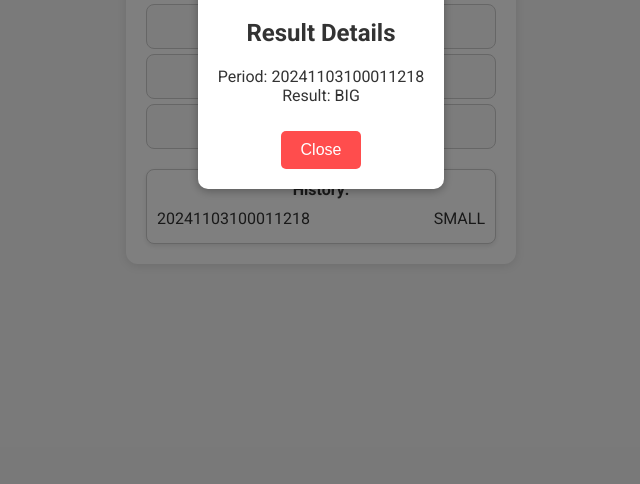
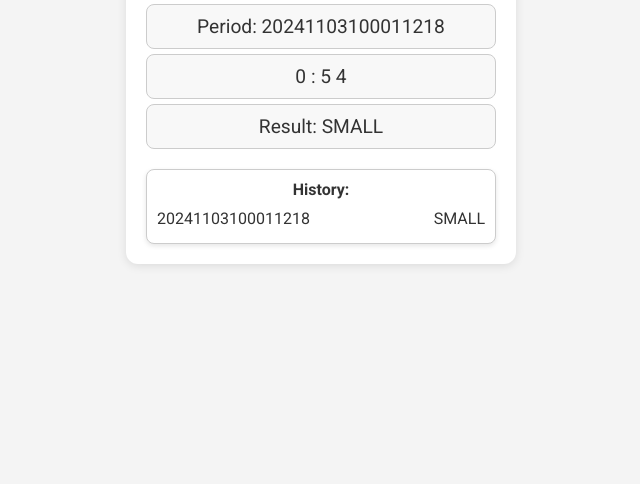
Before and after one commit to ivarmods2/ivar1min, a plain HTML site: page index.html in a window 1280 px wide. Shown: the part 316-800 px from the top of the page, without its empty margins (319-959 px from the left). Drawn offline with Linux system fonts and the light colour scheme.

Commit message:
Add files via upload

```diff
--- a/index.html
+++ b/index.html
@@ -69,66 +69,6 @@
             font-weight: bold;
             margin-bottom: 5px;
         }
-
-        /* Popup Styles */
-        .popup {
-            display: none;
-            position: fixed;
-            left: 0;
-            top: 0;
-            width: 100%;
-            height: 100%;
-            background-color: rgba(0, 0, 0, 0.5);
-            justify-content: center;
-            align-items: center;
-            z-index: 1000;
-            animation: fadeIn 0.5s;
-        }
-
-        .popup-content {
-            background: white;
-            padding: 20px;
-            border-radius: 10px;
-            box-shadow: 0 2px 10px rgba(0, 0, 0, 0.3);
-            text-align: center;
-            animation: slideIn 0.5s;
-        }
-
-        .close-btn {
-            background-color: #ff4d4d;
-            color: white;
-            border: none;
-            border-radius: 5px;
-            padding: 10px 20px;
-            cursor: pointer;
-            font-size: 1rem;
-            margin-top: 10px;
-        }
-
-        .close-btn:hover {
-            background-color: #ff1a1a;
-        }
-
-        /* Animations */
-        @keyframes fadeIn {
-            from { opacity: 0; }
-            to { opacity: 1; }
-        }
-
-        @keyframes slideIn {
-            from { transform: translateY(-50px); opacity: 0; }
-            to { transform: translateY(0); opacity: 1; }
-        }
-
-        /* Animation for closing popup */
-        .closing {
-            animation: fadeOut 0.5s forwards;
-        }
-
-        @keyframes fadeOut {
-            from { opacity: 1; }
-            to { opacity: 0; }
-        }
     </style>
 </head>
 <body>
@@ -143,15 +83,6 @@
         </div>
     </div>
 
-    <!-- Popup for displaying result -->
-    <div id="popup" class="popup">
-        <div class="popup-content">
-            <h2>Result Details</h2>
-            <p id="popupText"></p>
-            <button class="close-btn" id="closeBtn">Close</button>
-        </div>
-    </div>
-
     <script>
         // Sequence of results to display
         const resultsSequence = [
@@ -163,7 +94,6 @@
         ];
         let currentResultIndex = 0; // Track the current result index
         let lastPeriod = ""; // Track the last displayed period number
-        let hasShownResult = false; // Flag to track if result has been shown for the current period
         const history = []; // Store history entries
 
         // Function to add to history
@@ -184,24 +114,6 @@
             });
         }
 
-        // Show popup function
-        function showPopup(period, result) {
-            const popup = document.getElementById("popup");
-            const popupText = document.getElementById("popupText");
-            popupText.innerText = `Period: ${period}\nResult: ${result}`;
-            popup.style.display = 'flex'; // Show the popup
-        }
-
-        // Close popup function
-        function closePopup() {
-            const popup = document.getElementById("popup");
-            popup.classList.add('closing');
-            setTimeout(() => {
-                popup.style.display = 'none'; // Hide after animation
-                popup.classList.remove('closing');
-            }, 500); // Match the animation duration
-        }
-
         // Start timer function
         function startTimer() {
             setInterval(() => {
@@ -219,29 +131,18 @@
                 const formattedTime = `  ${0}  :  ${String(remainingSeconds).padStart(2, '0')}`.replace(/(?<=\d)(?=\d)/g, " ");
                 document.getElementById("timerDisplay").innerText = formattedTime;
 
-                // Show result if period changes and hasn't been shown yet
+                // Show result if period changes
                 if (lastPeriod !== periodNumber) {
                     lastPeriod = periodNumber; // Update last period
                     const result = resultsSequence[currentResultIndex]; // Get current result
                     document.getElementById("resultDisplay").innerText = `Result: ${result}`; // Display result
                     addToHistory(periodNumber, result); // Add to history
 
-                    // Show the popup with result
-                    showPopup(periodNumber, result);
-
                     // Move to the next result in the sequence
                     currentResultIndex = (currentResultIndex + 1) % resultsSequence.length; // Cycle through results
-                    hasShownResult = false; // Reset the flag for the next period
-                } else if (!hasShownResult) {
-                    // Only show the popup if it hasn't been shown for this period
-                    showPopup(periodNumber, resultsSequence[currentResultIndex]);
-                    hasShownResult = true; // Mark as shown
                 }
             }, 1000); // Update every second
         }
-
-        // Close button event listener
-        document.getElementById("closeBtn").addEventListener("click", closePopup);
 
         // Start the timer
         startTimer();
```
